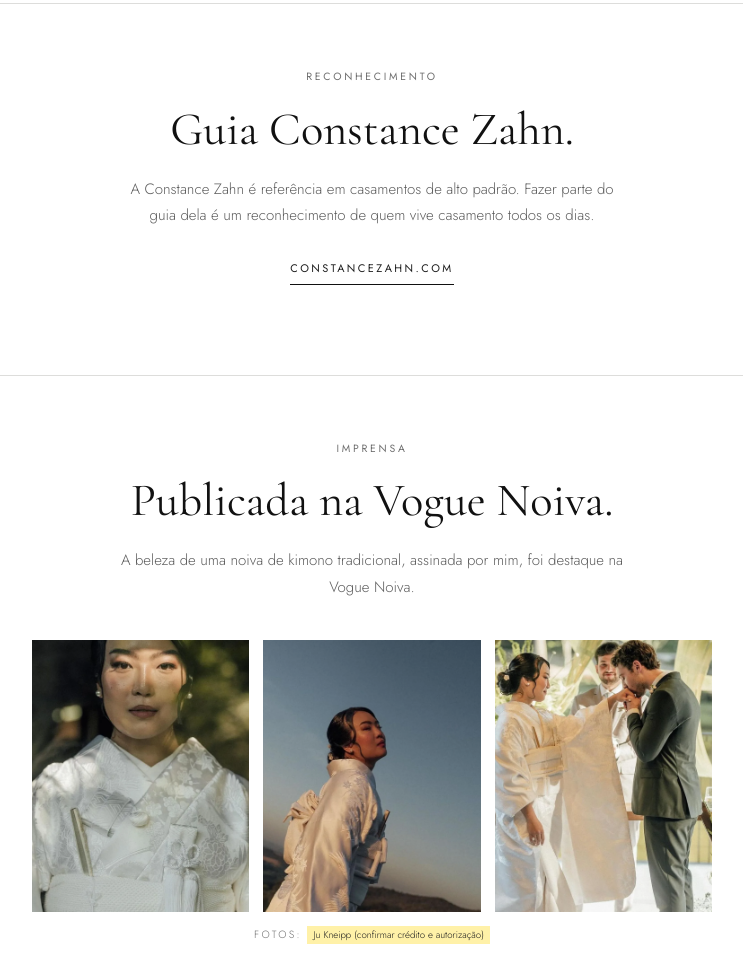
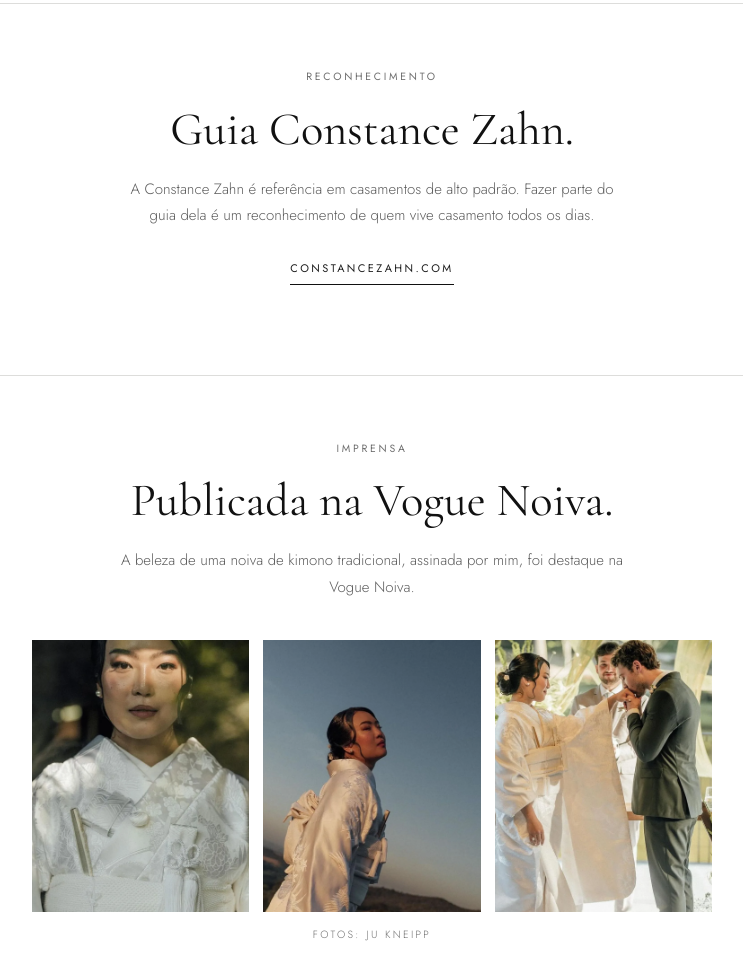
Before and after one commit to victorialamour/paula-kalisak, a plain HTML site: page index.html in a window 1280 px wide. Shown: the part 4145-5112 px from the top of the page, without its empty margins (268-1011 px from the left). Drawn offline with nearby package versions, Linux system fonts and the light colour scheme; a web font is replaced by a local one.

Commit message:
Tira o aviso de confirmação do crédito da fotógrafa
Co-Authored-By: Claude Sonnet 5.5 <noreply@anthropic.com>

```diff
--- a/index.html
+++ b/index.html
@@ -791,7 +791,7 @@
       <figure><img src="fotos/vogue-kimono-perfil.webp" alt="Noiva de kimono em perfil, com o céu ao entardecer ao fundo" loading="lazy" style="object-position:50% 40%"></figure>
       <figure><img src="fotos/vogue-cerimonia.webp" alt="Noivo beijando a mão da noiva de kimono durante a cerimônia" loading="lazy" style="object-position:50% 40%"></figure>
     </div>
-    <p class="vogue__credit reveal d2">Fotos: <span class="todo">Ju Kneipp (confirmar crédito e autorização)</span></p>
+    <p class="vogue__credit reveal d2">Fotos: Ju Kneipp</p>
   </div>
 </section>
 
```
